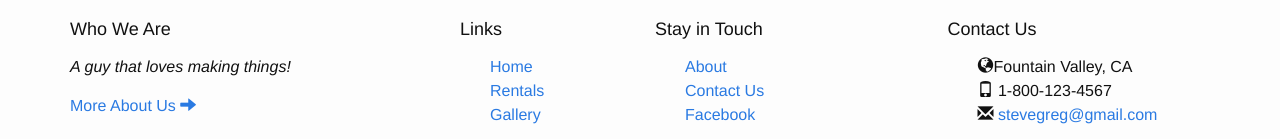
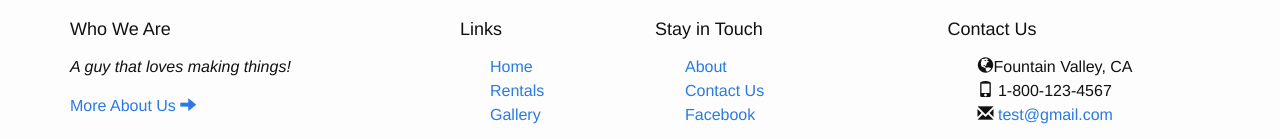
Before and after one commit to stevegreg/Whitwood, a Jekyll site: the page index.html, which Jekyll copies as it is, in a window 1280 px wide and 1143 px high. Shown: the part 1001-1140 px from the top of the window. Built offline with Jekyll 4.4.1, drawn with Linux system fonts in a browser that asks for light colours; nearby versions of some CDN libraries.

Commit message:
Update index.html

```diff
--- a/index.html
+++ b/index.html
@@ -195,7 +195,7 @@
             <ul class='list-unstyled'>
               <li><i class='glyphicon glyphicon-globe'></i>Fountain Valley, CA</li>
               <li><i class='glyphicon glyphicon-phone'></i> 1-800-123-4567</li>
-              <li><i class='glyphicon glyphicon-envelope'></i> <a href='mailto:stevegreg@gmail.com'>stevegreg@gmail.com</a></li>
+              <li><i class='glyphicon glyphicon-envelope'></i> <a href='mailto:test@gmail.com'>test@gmail.com</a></li>
             </ul>
           </div>
         </div>
```
